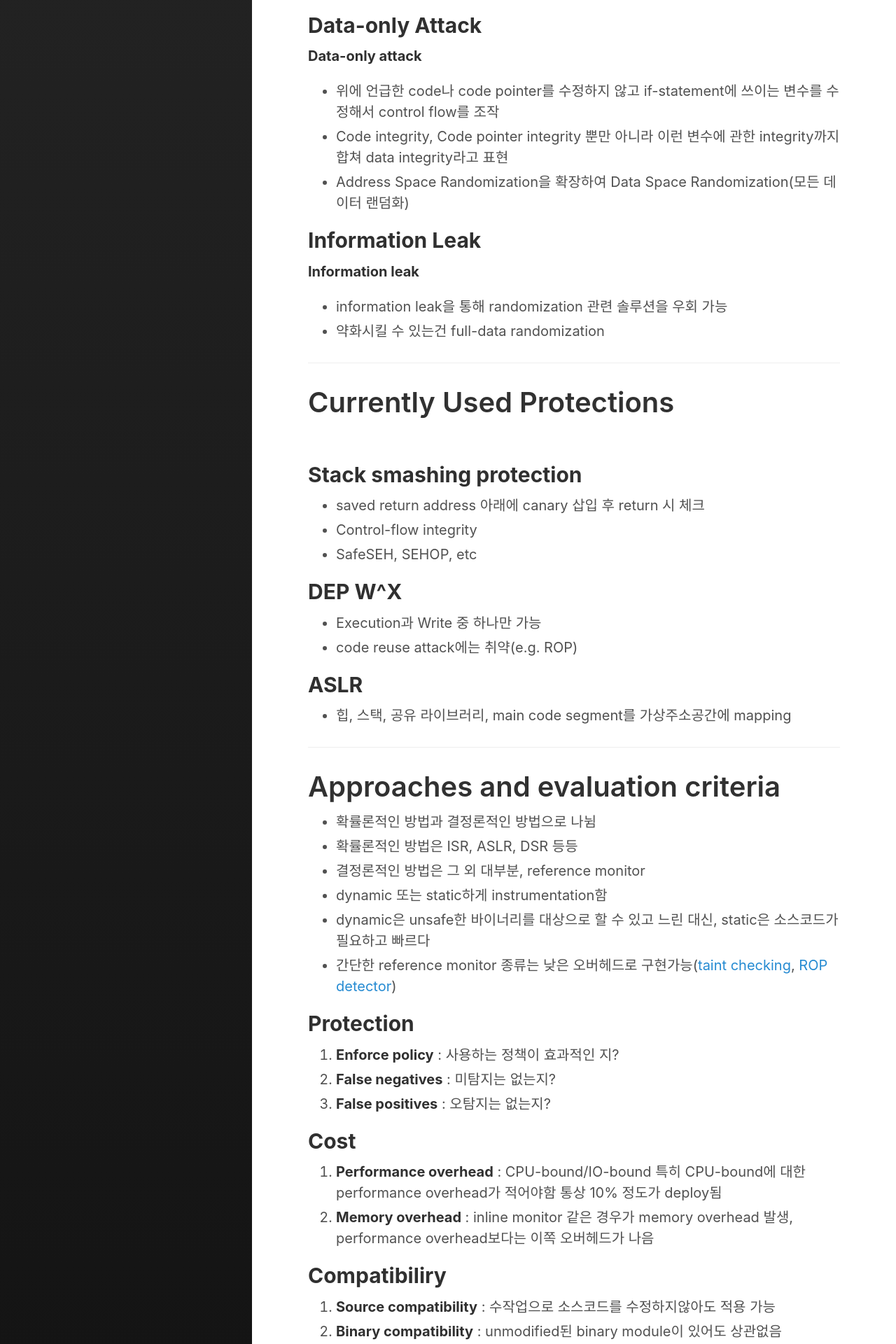
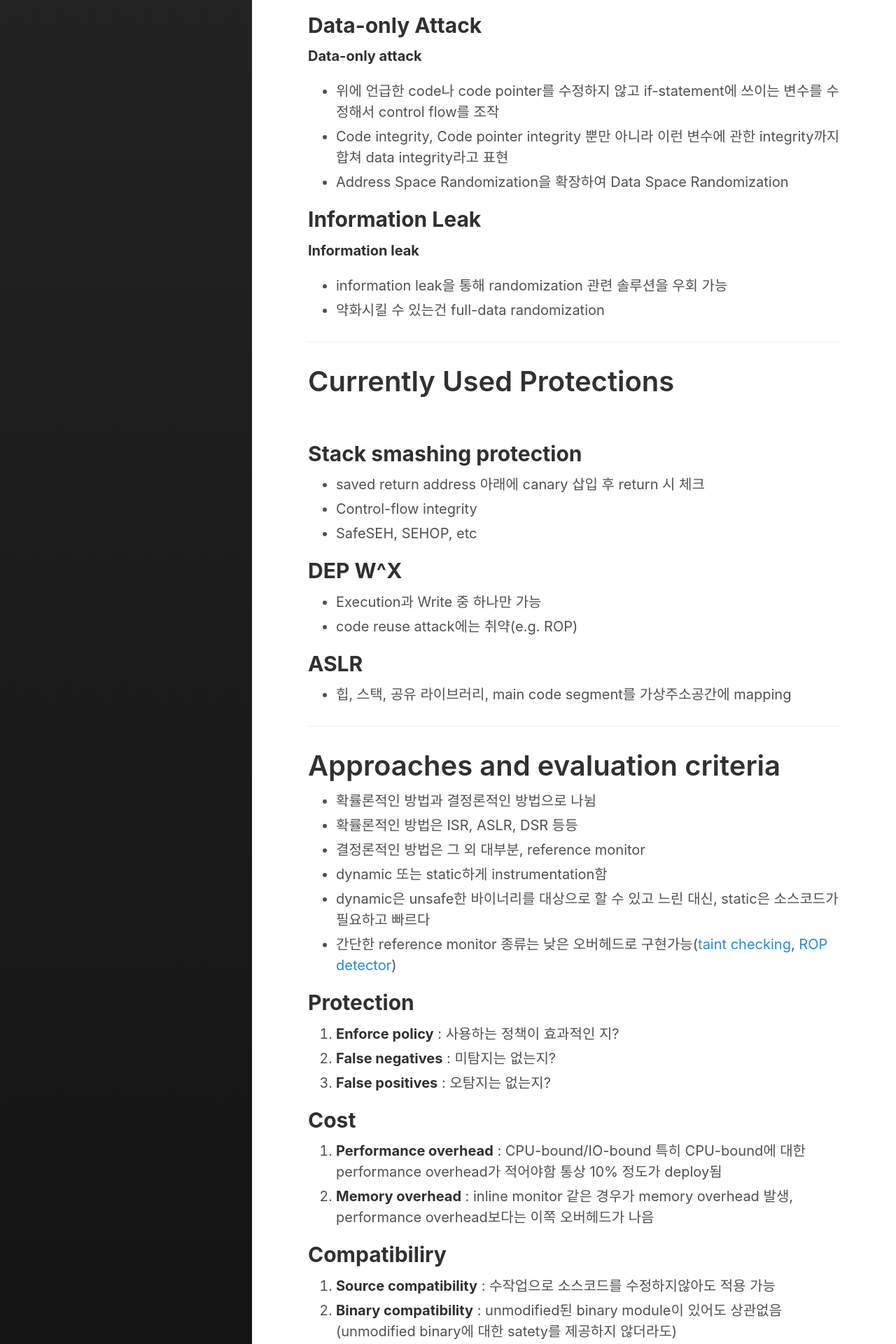
Before and after one commit to blingcho/blingcho.github.io, a Jekyll site: the page built from _posts/survey/2020-01-14-Sok-eternal-war-in-memory.md, in a window 1280 px wide. Shown: the part 2232-4152 px from the top of the page at 70% size. Built offline with Jekyll 4.4.1, drawn with Linux system fonts in a browser that asks for light colours.

Commit message:
20-01-13

```diff
--- a/_posts/survey/2020-01-14-Sok-eternal-war-in-memory.md
+++ b/_posts/survey/2020-01-14-Sok-eternal-war-in-memory.md
@@ -73,7 +73,7 @@ memory corruption은 보통 2단계로 구성된다.
 **Data-only attack**
 - 위에 언급한 code나 code pointer를 수정하지 않고 if-statement에 쓰이는 변수를 수정해서 control flow를 조작
 - Code integrity, Code pointer integrity 뿐만 아니라 이런 변수에 관한 integrity까지 합쳐 data integrity라고 표현
-- Address Space Randomization을 확장하여 Data Space Randomization(모든 데이터 랜덤화)
+- Address Space Randomization을 확장하여 Data Space Randomization
 
 ## **Information Leak**
 
```
